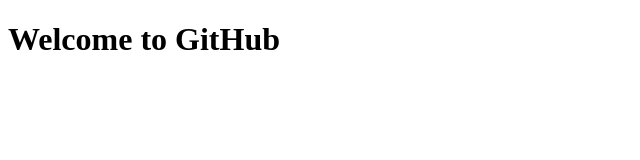
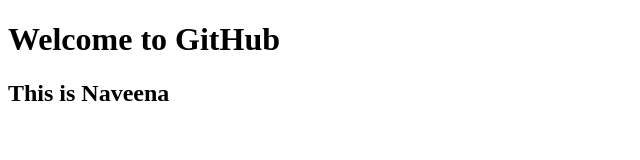
Before and after one commit to KoviNaveena/vedic, a plain HTML site: page index.html in a window 1280 px wide. Shown: the whole page, without its empty margins (0-640 px from the left). Drawn offline with Linux system fonts and the light colour scheme.

Commit message:
I modified

```diff
--- a/index.html
+++ b/index.html
@@ -3,6 +3,7 @@
 <head>
 	<title></title>
 	<h1>Welcome to GitHub</h1>
+	<h2>This is Naveena</h2>
 </head>
 <body>
 
```
